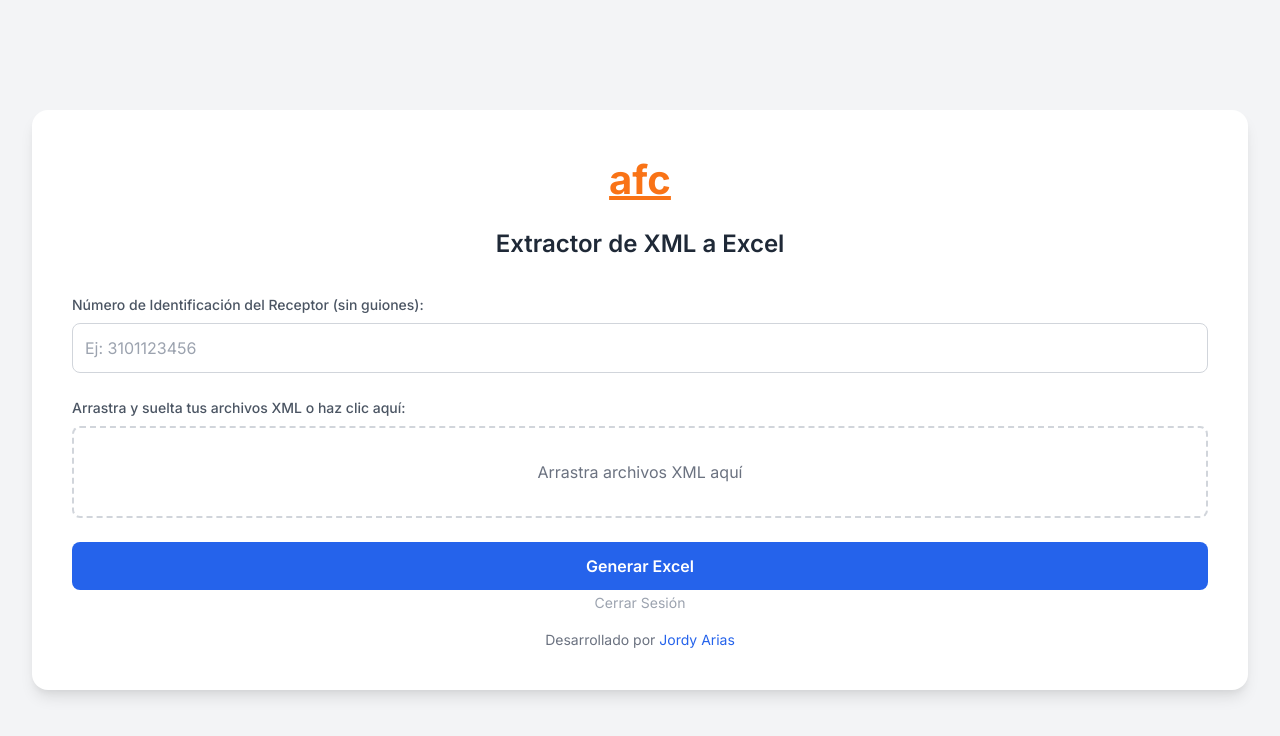
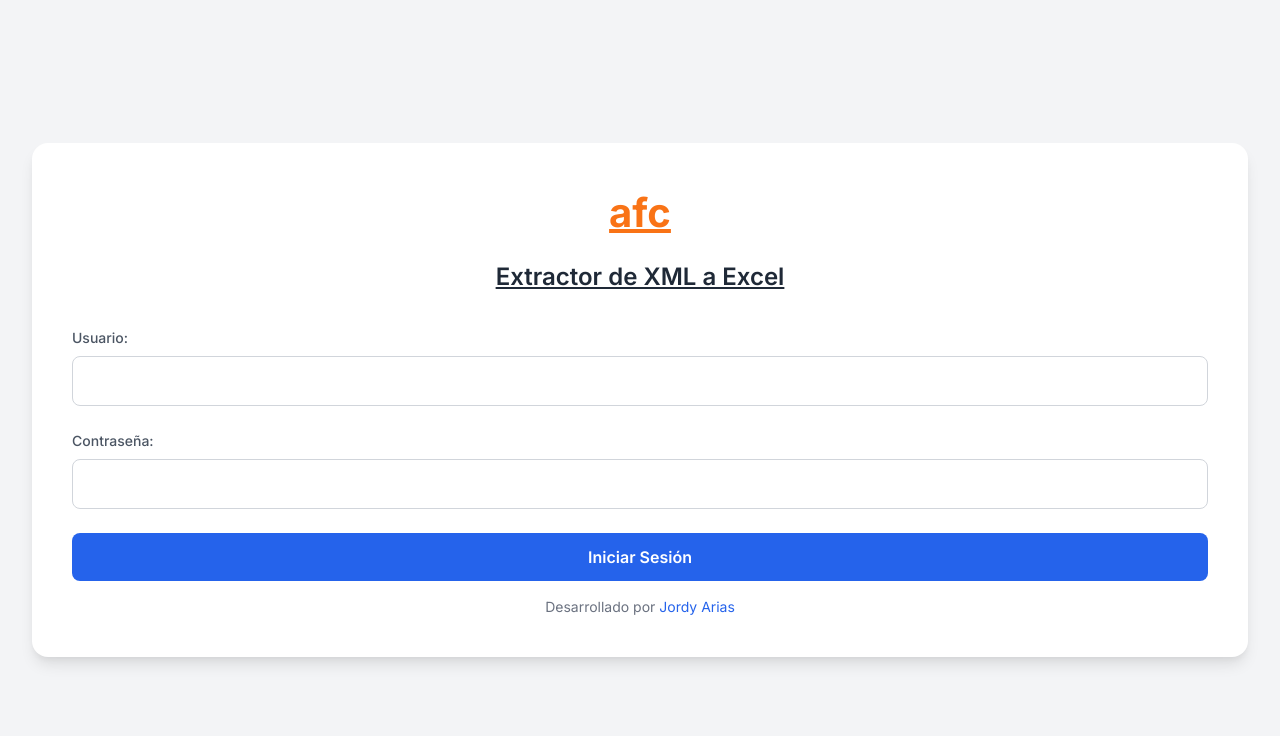
Before and after one commit to Shark3001/Extractor-XML, a Flask app: template templates/index.html in a window 1280 px wide. Shown: the top 736 px of the page. Run offline with Flask 3, Linux system fonts and the light colour scheme; the template is opened without the code that fills it, so the values that code supplies are empty; some libraries are stand-ins or nearby versions.

Commit message:
index.html

```diff
--- a/templates/index.html
+++ b/templates/index.html
@@ -39,6 +39,7 @@
             font-weight: 600;
             color: #1f2937;
             margin-bottom: 2rem;
+            text-decoration: underline;
         }
         .input-group {
             margin-bottom: 1.5rem;
@@ -74,25 +75,6 @@
         .btn:hover {
             background-color: #1d4ed8;
         }
-        .file-input {
-            border: 2px dashed #d1d5db;
-            padding: 2rem;
-            border-radius: 0.5rem;
-            cursor: pointer;
-            text-align: center;
-            transition: border-color 0.3s;
-        }
-        .file-input:hover {
-            border-color: #2563eb;
-        }
-        .file-input p {
-            font-size: 1rem;
-            color: #6b7280;
-            margin: 0;
-        }
-        .file-input input {
-            display: none;
-        }
         .alert {
             padding: 1rem;
             border-radius: 0.5rem;
@@ -121,6 +103,25 @@
         .logout-btn:hover {
             text-decoration: underline;
         }
+        .file-input {
+            border: 2px dashed #d1d5db;
+            padding: 2rem;
+            border-radius: 0.5rem;
+            cursor: pointer;
+            text-align: center;
+            transition: border-color 0.3s;
+        }
+        .file-input:hover {
+            border-color: #2563eb;
+        }
+        .file-input p {
+            font-size: 1rem;
+            color: #6b7280;
+            margin: 0;
+        }
+        .file-input input {
+            display: none;
+        }
         /* Estilos para el estado de arrastrar sobre el área */
         .file-input.drag-over {
             border-color: #2563eb;
@@ -144,7 +145,7 @@
 </head>
 <body>
     <div class="container">
-        <!-- Logo de la aplicación con subrayado -->
+        <!-- Logo y título de la aplicación -->
         <div class="logo">afc</div>
         <h1 class="title">Extractor de XML a Excel</h1>
 
@@ -161,7 +162,23 @@
         {% endif %}
         {% endwith %}
 
-        <form action="/upload" method="post" enctype="multipart/form-data">
+        <!-- Condición para mostrar el formulario de inicio de sesión o la aplicación -->
+        {% if not session.logged_in %}
+        <!-- Formulario de inicio de sesión -->
+        <form action="{{ url_for('login') }}" method="post">
+            <div class="input-group">
+                <label for="username" class="input-label">Usuario:</label>
+                <input type="text" id="username" name="username" class="input-field" required>
+            </div>
+            <div class="input-group">
+                <label for="password" class="input-label">Contraseña:</label>
+                <input type="password" id="password" name="password" class="input-field" required>
+            </div>
+            <button type="submit" class="btn">Iniciar Sesión</button>
+        </form>
+        {% else %}
+        <!-- Contenido de la aplicación -->
+        <form action="{{ url_for('upload') }}" method="post" enctype="multipart/form-data">
             <div class="input-group">
                 <label for="idReceptor" class="input-label">Número de Identificación del Receptor (sin guiones):</label>
                 <input type="text" id="idReceptor" name="idReceptor" class="input-field" placeholder="Ej: 3101123456" required>
@@ -177,20 +194,20 @@
             </div>
             <button type="submit" class="btn">Generar Excel</button>
         </form>
+        <a href="{{ url_for('logout') }}" class="logout-btn">Cerrar Sesión</a>
+        {% endif %}
 
-        <a href="{{ url_for('logout') }}" class="logout-btn">Cerrar Sesión</a>
-
-        <!-- Línea del desarrollador ahora con un enlace clicable -->
+        <!-- Línea del desarrollador -->
         <p class="text-sm text-gray-500 mt-4">Desarrollado por <a href="mailto:jordyam30@gmail.com?subject=Consulta%20sobre%20el%20Extractor%20de%20XML%20a%20Excel" class="text-blue-600 hover:text-blue-800 hover:underline">Jordy Arias</a></p>
     </div>
 
     <script>
+        // Este script solo se ejecuta en la página principal, no en el login
         const dropArea = document.getElementById('drop-area');
         const fileElem = document.getElementById('fileElem');
         const fileList = document.getElementById('file-list');
-        const form = document.querySelector('form');
 
-        // Previene el comportamiento por defecto de arrastrar y soltar
+        if (dropArea && fileElem) {
             ;['dragenter', 'dragover', 'dragleave', 'drop'].forEach(eventName => {
                 dropArea.addEventListener(eventName, preventDefaults, false);
                 document.body.addEventListener(eventName, preventDefaults, false);
@@ -201,7 +218,6 @@
                 e.stopPropagation();
             }
 
-        // Resalta el área cuando se arrastran elementos sobre ella
             ;['dragenter', 'dragover'].forEach(eventName => {
                 dropArea.addEventListener(eventName, () => dropArea.classList.add('drag-over'), false);
             });
@@ -210,7 +226,6 @@
                 dropArea.addEventListener(eventName, () => dropArea.classList.remove('drag-over'), false);
             });
 
-        // Maneja los archivos soltados
             dropArea.addEventListener('drop', handleDrop, false);
             dropArea.addEventListener('click', () => fileElem.click(), false);
 
@@ -223,26 +238,29 @@
             fileElem.addEventListener('change', (e) => handleFiles(e.target.files), false);
 
             function handleFiles(files) {
-            // Limpia la lista de archivos anterior
                 fileList.innerHTML = '';
 
-            // Crea un nuevo DataTransfer para el input de archivo
                 const newFileList = new DataTransfer();
 
                 [...files].forEach(file => {
-                // Solo acepta archivos XML
                     if (file.type === "text/xml") {
                         const listItem = document.createElement('li');
                         listItem.textContent = file.name;
                         fileList.appendChild(listItem);
                         newFileList.items.add(file);
                     } else {
-                    alert('Solo se aceptan archivos de tipo XML.');
+                        // Reemplazar alert() con un mensaje en la interfaz de usuario
+                        const container = document.querySelector('.container');
+                        const alertDiv = document.createElement('div');
+                        alertDiv.className = 'alert alert-danger';
+                        alertDiv.textContent = 'Solo se aceptan archivos de tipo XML.';
+                        container.prepend(alertDiv);
+                        setTimeout(() => alertDiv.remove(), 5000); // Elimina el mensaje después de 5 segundos
                     }
                 });
 
-            // Reemplaza los archivos en el input para que puedan ser enviados con el formulario
                 fileElem.files = newFileList.files;
+            }
         }
     </script>
 </body>
```
Lines whose indentation alone changed are shown as unchanged.
